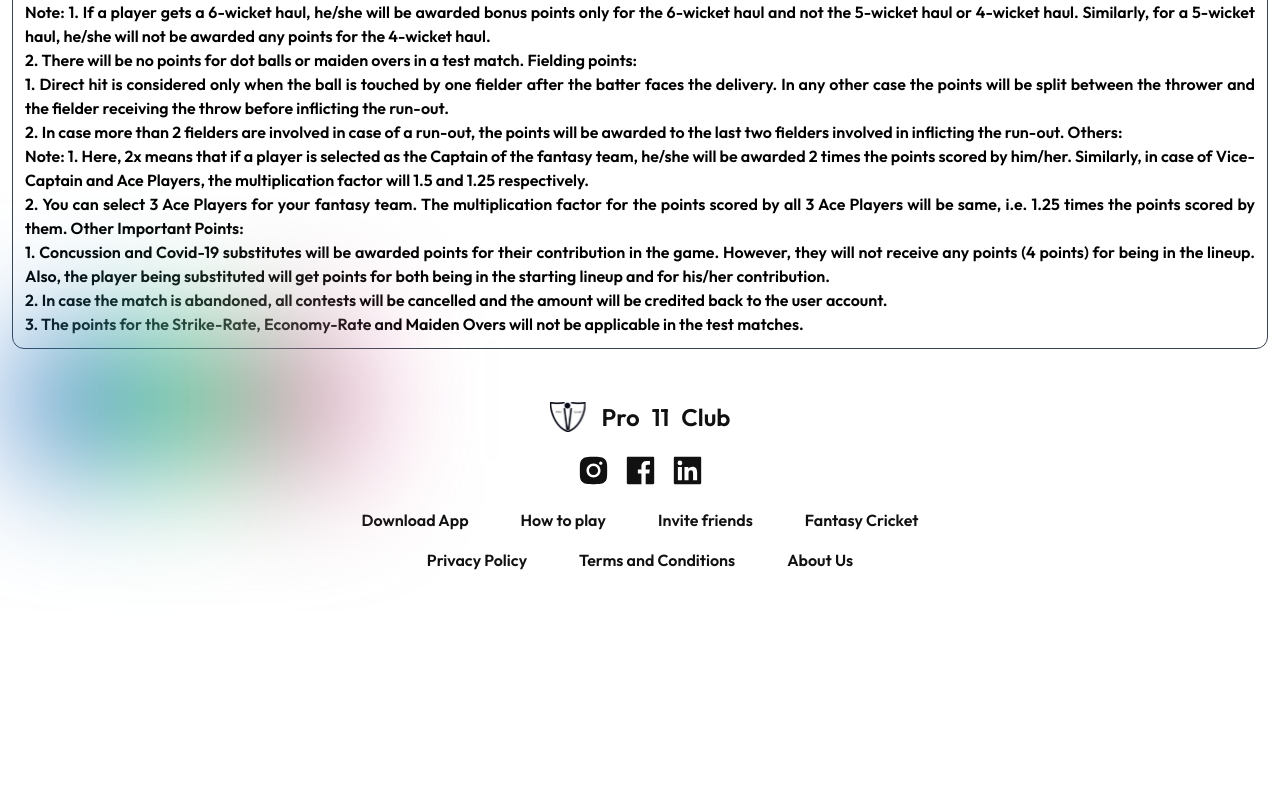
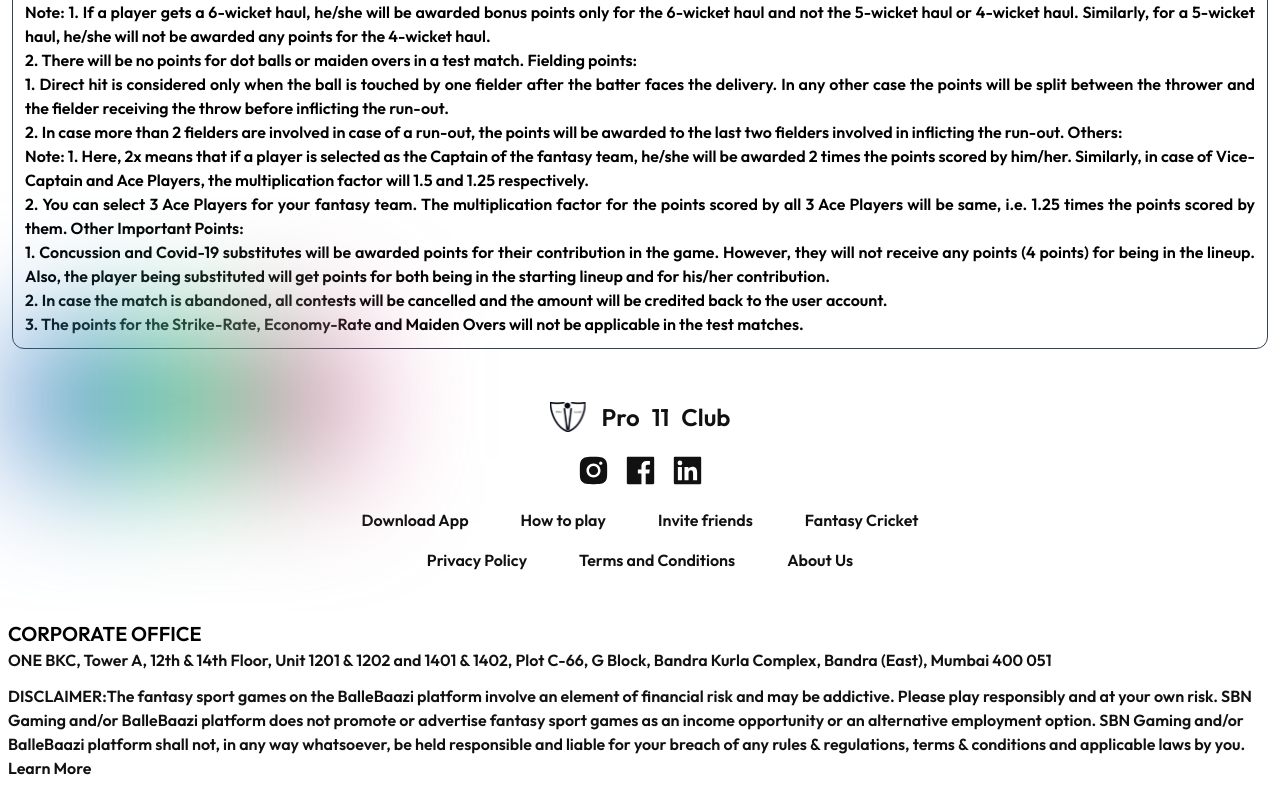
Before and after one commit to Himmu5/Pro11-Club, a React (Vite) app: page /About in a window 1280 px wide. Shown: the part 10217-11017 px from the top of the page. Before the commit the page ends 10829 px from the top, so only its background shows below. Built offline with nearby package versions, Linux system fonts and the light colour scheme.

Commit message:
Footer changes

```diff
--- a/src/Components/Pages/Footer.tsx
+++ b/src/Components/Pages/Footer.tsx
@@ -6,7 +6,7 @@
 
 type P = object
 const Footer: FC<P> = () => {
-    return <div  name="Footer">
+    return <div name="Footer">
 
         <div className='flex flex-col items-center py-10 '>
             <div className='flex gap-4'>
@@ -33,6 +33,18 @@
                     <h1>About Us</h1>
                 </div>
             </div>
+
+        </div>
+        <div className='backdrop-blur-xl p-2'>
+
+            <h1 className='font-bold text-xl text-black '> CORPORATE OFFICE</h1>
+            <p>
+                ONE BKC, Tower A, 12th & 14th Floor, Unit 1201 & 1202 and 1401 & 1402, Plot C-66, G Block, Bandra Kurla Complex, Bandra (East), Mumbai 400 051
+            </p>
+            <p className='py-3'>
+                DISCLAIMER:The fantasy sport games on the BalleBaazi platform involve an element of financial risk and may be addictive. Please play responsibly and at your own risk. SBN Gaming and/or BalleBaazi platform does not promote or advertise fantasy sport games as an income opportunity or an alternative employment option. SBN Gaming and/or BalleBaazi platform shall not, in any way whatsoever, be held responsible and liable for your breach of any rules & regulations, terms & conditions and applicable laws by you. Learn More
+            </p>
+
         </div>
     </div>
 }
```
